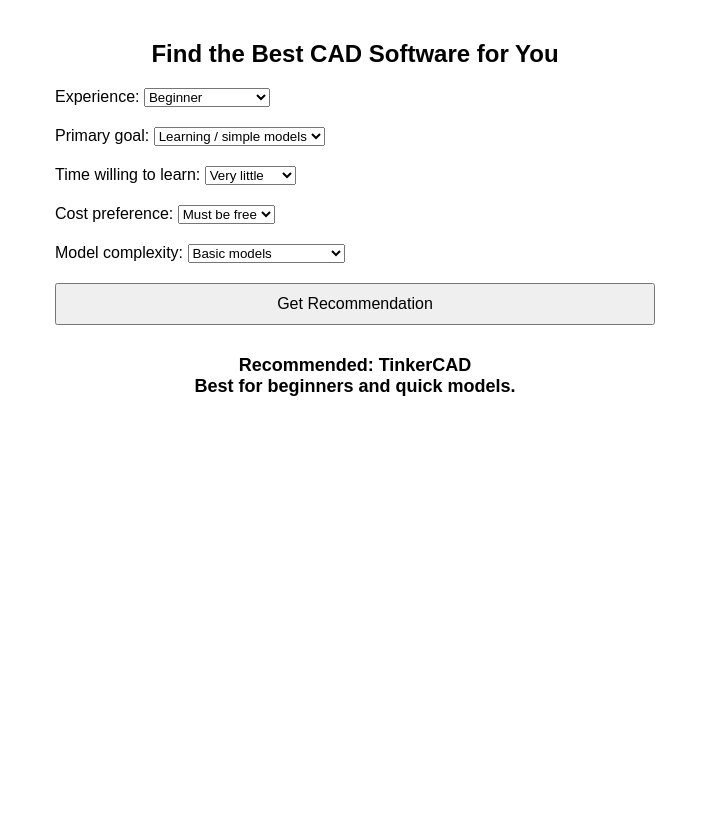
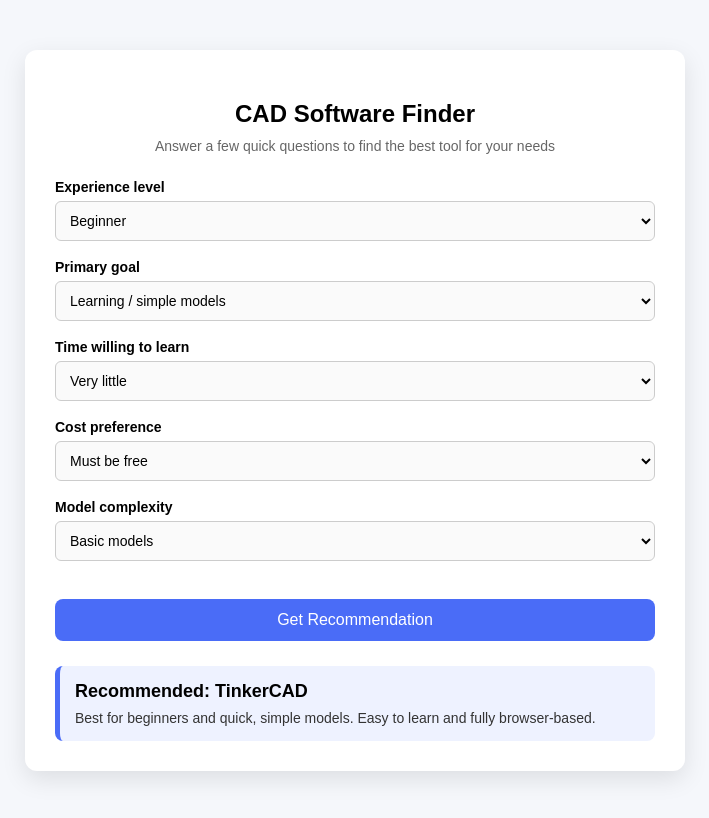
Before and after one commit to kalekasdorf/HINF470-CAD-Quiz, a plain HTML site: page index.html in a window 1280 px wide. Both pictures are taken after a click on the button "Get Recommendation". Shown: the whole page, without its empty margins (285-994 px from the left). Drawn offline with Linux system fonts and the light colour scheme.

Commit message:
Enhance CAD Recommendation Tool layout and logic
Updated styles and structure for improved layout and user experience. Added new questions and adjusted the recommendation logic.

```diff
--- a/index.html
+++ b/index.html
@@ -4,34 +4,104 @@
   <title>CAD Recommendation Tool</title>
   <style>
     body {
-      font-family: Arial;
+      font-family: Arial, sans-serif;
+      background: #f5f7fb;
+      margin: 0;
+      padding: 0;
+    }
+
+    .container {
       max-width: 600px;
-      margin: auto;
-      padding: 20px;
+      margin: 50px auto;
+      background: white;
+      padding: 30px;
+      border-radius: 12px;
+      box-shadow: 0 8px 25px rgba(0,0,0,0.1);
     }
-    h2 { text-align: center; }
-    .question { margin-top: 20px; }
+
+    h2 {
+      text-align: center;
+      margin-bottom: 10px;
+    }
+
+    .subtitle {
+      text-align: center;
+      color: #666;
+      font-size: 14px;
+      margin-bottom: 25px;
+    }
+
+    .question {
+      margin-bottom: 18px;
+    }
+
+    label {
+      display: block;
+      margin-bottom: 6px;
+      font-weight: bold;
+      font-size: 14px;
+    }
+
+    select {
+      width: 100%;
+      padding: 10px;
+      border-radius: 6px;
+      border: 1px solid #ccc;
+      font-size: 14px;
+      background: #fafafa;
+    }
+
     button {
+      width: 100%;
+      padding: 12px;
       margin-top: 20px;
-      padding: 10px;
-      width: 100%;
+      background: #4a6cf7;
+      color: white;
+      border: none;
+      border-radius: 8px;
       font-size: 16px;
+      cursor: pointer;
+      transition: 0.2s;
     }
+
+    button:hover {
+      background: #3a57d6;
+    }
+
     #result {
-      margin-top: 30px;
+      margin-top: 25px;
+      padding: 15px;
+      border-radius: 8px;
+      background: #eef2ff;
+      border-left: 5px solid #4a6cf7;
+      display: none;
+    }
+
+    .result-title {
       font-weight: bold;
       font-size: 18px;
-      text-align: center;
+      margin-bottom: 8px;
     }
+
+    .result-text {
+      font-size: 14px;
+      color: #333;
+    }
+
   </style>
 </head>
 
 <body>
 
-<h2>Find the Best CAD Software for You</h2>
+<div class="container">
+
+  <h2>CAD Software Finder</h2>
+  <div class="subtitle">
+    Answer a few quick questions to find the best tool for your needs
+  </div>
 
   <div class="question">
-  <label>Experience:</label>
+    <label>Experience level</label>
     <select id="experience">
       <option value="beginner">Beginner</option>
       <option value="some">Some experience</option>
@@ -40,16 +110,16 @@
   </div>
 
   <div class="question">
-  <label>Primary goal:</label>
+    <label>Primary goal</label>
     <select id="goal">
       <option value="learning">Learning / simple models</option>
-    <option value="engineering">Engineering parts</option>
-    <option value="artistic">Artistic models</option>
+      <option value="engineering">Engineering / functional parts</option>
+      <option value="artistic">Artistic / complex models</option>
     </select>
   </div>
 
   <div class="question">
-  <label>Time willing to learn:</label>
+    <label>Time willing to learn</label>
     <select id="time">
       <option value="low">Very little</option>
       <option value="medium">Moderate</option>
@@ -58,7 +128,7 @@
   </div>
 
   <div class="question">
-  <label>Cost preference:</label>
+    <label>Cost preference</label>
     <select id="cost">
       <option value="free">Must be free</option>
       <option value="flex">Free or paid</option>
@@ -67,7 +137,7 @@
   </div>
 
   <div class="question">
-  <label>Model complexity:</label>
+    <label>Model complexity</label>
     <select id="complexity">
       <option value="basic">Basic models</option>
       <option value="functional">Functional parts</option>
@@ -77,7 +147,12 @@
 
   <button onclick="recommend()">Get Recommendation</button>
 
-<div id="result"></div>
+  <div id="result">
+    <div class="result-title" id="resultTitle"></div>
+    <div class="result-text" id="resultText"></div>
+  </div>
+
+</div>
 
 <script>
 function recommend() {
@@ -117,19 +192,25 @@
   if (complexity === "functional") { fusion += 3; tinkercad += 1; blender += 1; }
   if (complexity === "detailed") { blender += 3; fusion += 1; }
 
-  // RESULT
-  let result = "";
   let max = Math.max(tinkercad, fusion, blender);
 
+  let title = "";
+  let text = "";
+
   if (max === tinkercad) {
-    result = "Recommended: TinkerCAD\nBest for beginners and quick models.";
+    title = "TinkerCAD";
+    text = "Best for beginners and quick, simple models. Easy to learn and fully browser-based.";
   } else if (max === fusion) {
-    result = "Recommended: Fusion 360\nBest for engineering and functional design.";
+    title = "Fusion 360";
+    text = "Best for engineering and functional design. Offers powerful parametric tools and professional features.";
   } else {
-    result = "Recommended: Blender\nBest for complex and artistic modeling.";
+    title = "Blender";
+    text = "Best for complex and artistic modeling. Ideal for highly detailed designs and creative projects.";
   }
 
-  document.getElementById("result").innerText = result;
+  document.getElementById("resultTitle").innerText = "Recommended: " + title;
+  document.getElementById("resultText").innerText = text;
+  document.getElementById("result").style.display = "block";
 }
 </script>
 
```
Lines whose indentation alone changed are shown as unchanged.
